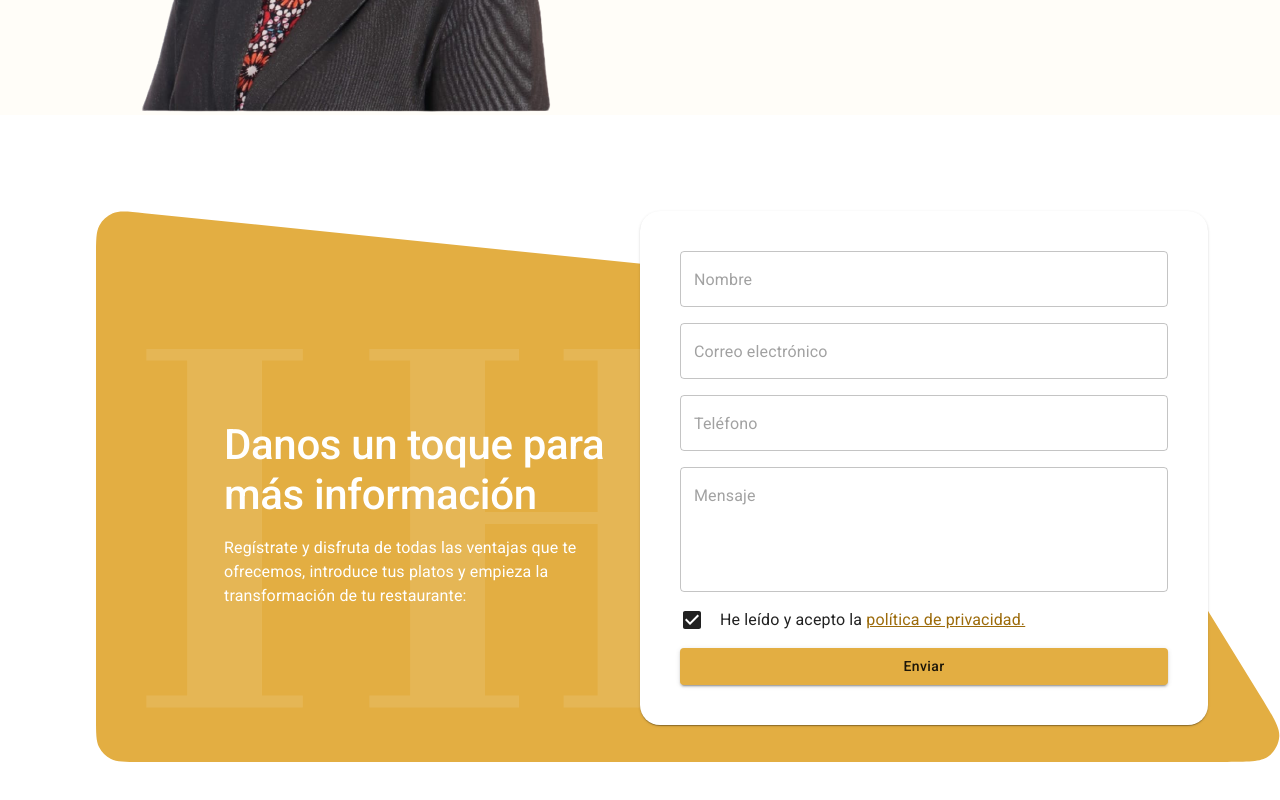
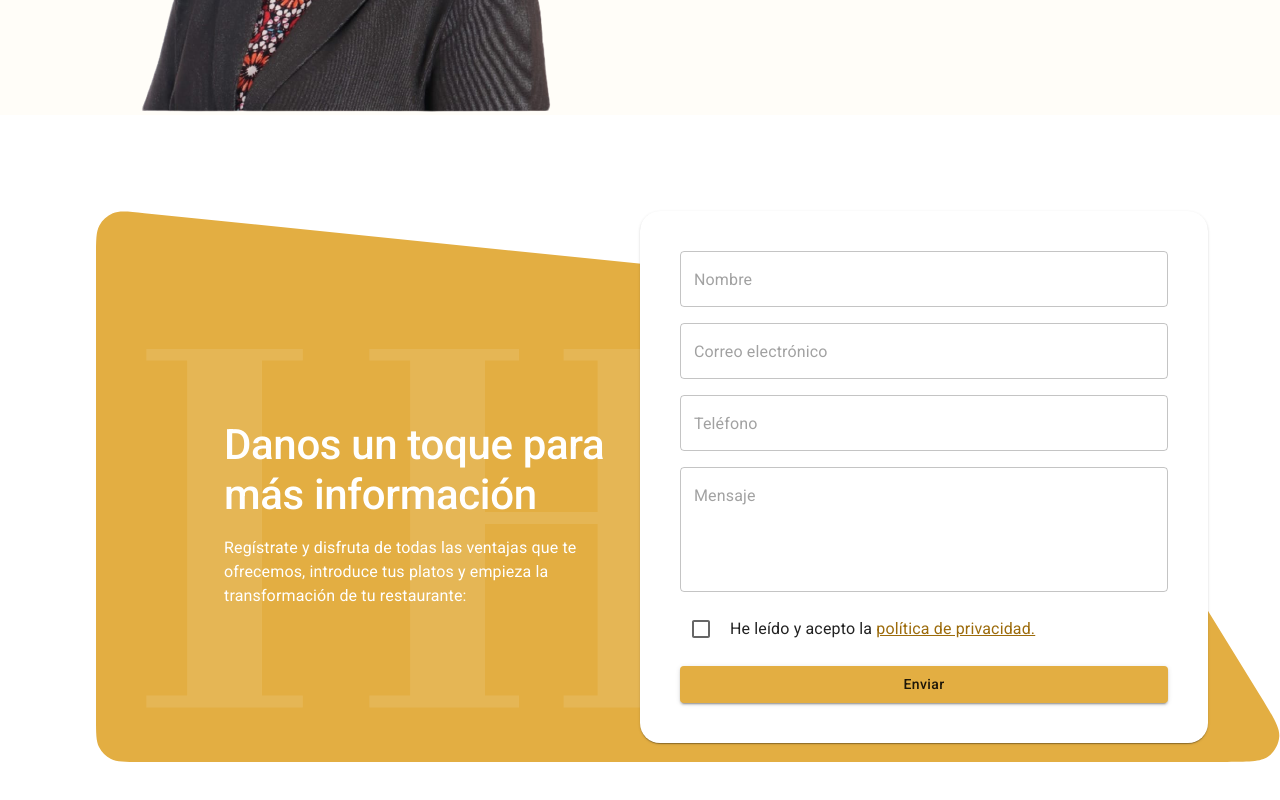
Before and after one commit to nabilAparicio/itzelawyer-website, a Next.js app: page / in a window 1280 px wide. Shown: the part 1521-2321 px from the top of the page. Built offline with nearby package versions, Linux system fonts and the light colour scheme.

Commit message:
Update Checkbox component in FooterForm

```diff
--- a/src/components/footer/components/footer-form.tsx
+++ b/src/components/footer/components/footer-form.tsx
@@ -1,6 +1,6 @@
 "use server";
 
-import { CheckBox } from "@mui/icons-material";
+import Checkbox from "@mui/material/Checkbox";
 import { Button, Card, Stack, TextField, Typography } from "@mui/material";
 import React from "react";
 import Link from "next/link";
@@ -27,8 +27,8 @@ export default async function FooterForm() {
             multiline
             rows={4}
           />
-          <Stack direction="row" spacing={2}>
-            <CheckBox />
+          <Stack direction="row" spacing={1} alignItems="center">
+            <Checkbox required name="check" />
             <Typography>
               He leído y acepto la{" "}
               <Link style={{ color: "#9C6B0B" }} href={paths.politicalPrivacy}>
```
